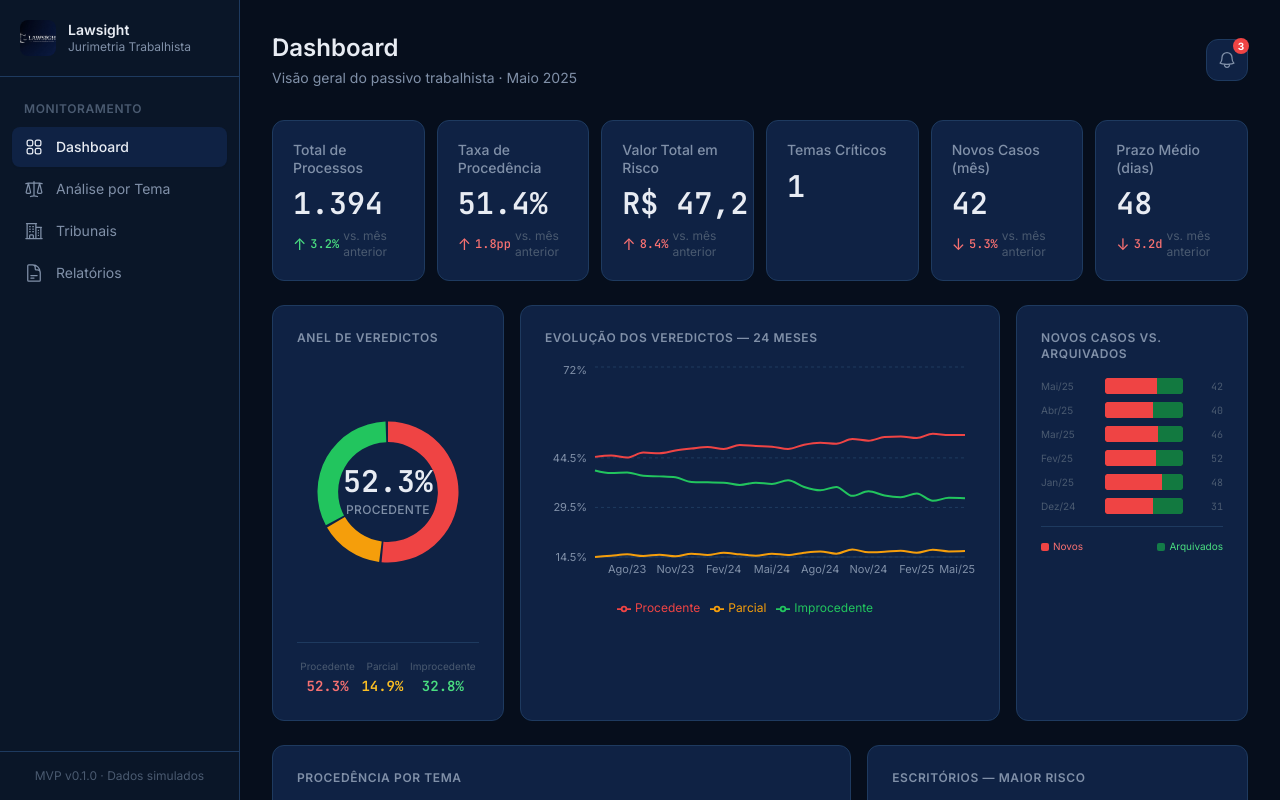
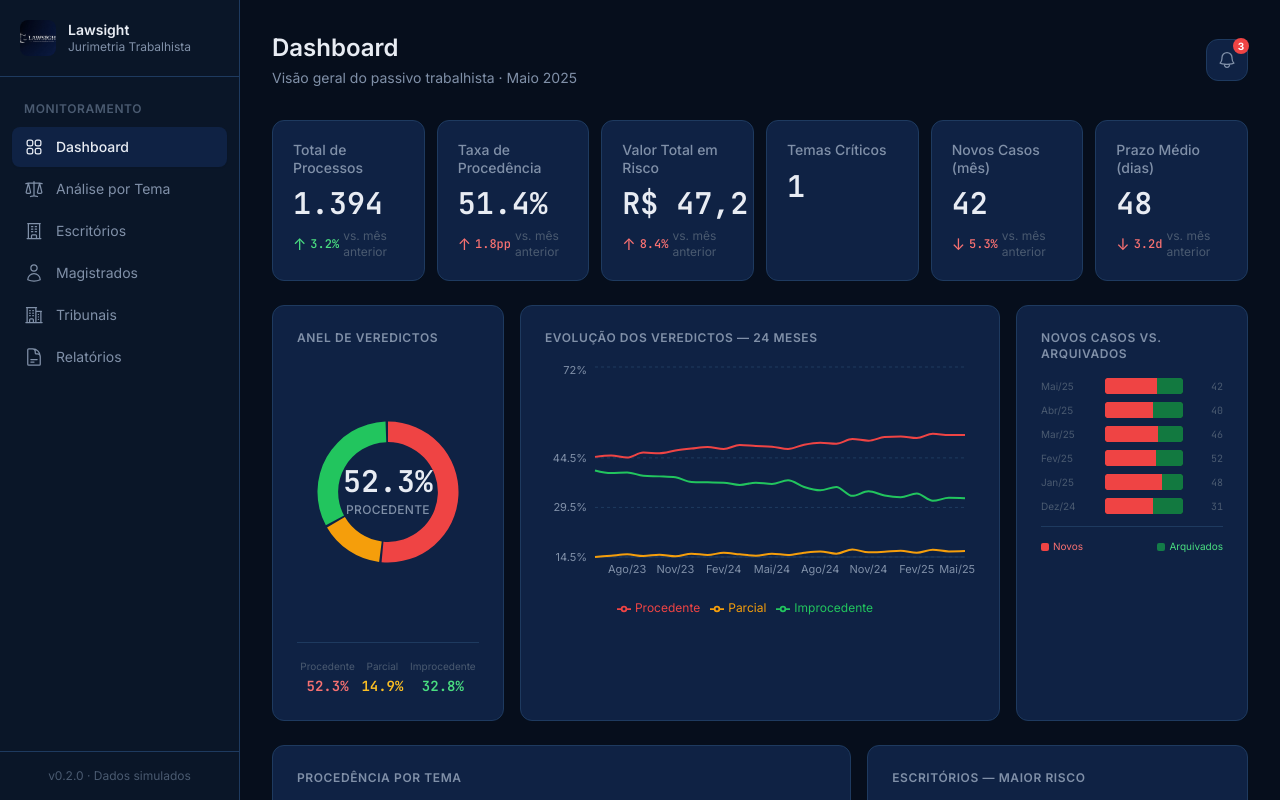
Before and after one commit to igormartins4/lawsight, a React (Vite) app: page /#/dashboard in a window 1280 px wide. Built offline with nearby package versions, Linux system fonts and the light colour scheme.

Commit message:
feat: atualizar navegação com rotas de Escritórios e Magistrados
- Adiciona rotas /escritorios, /escritorios/:id e /magistrados ao App
- Adiciona itens Escritórios e Magistrados à Sidebar com ícones
- Atualiza versão para v0.2.0 no rodapé

```diff
--- a/src/App.jsx
+++ b/src/App.jsx
@@ -3,6 +3,9 @@ import AppLayout from './components/layout/AppLayout.jsx'
 import Dashboard from './pages/Dashboard.jsx'
 import Temas from './pages/Temas.jsx'
 import TemaDetalhe from './pages/TemaDetalhe.jsx'
+import Escritorios from './pages/Escritorios.jsx'
+import EscritorioDetalhe from './pages/EscritorioDetalhe.jsx'
+import Magistrados from './pages/Magistrados.jsx'
 import Tribunais from './pages/Tribunais.jsx'
 import Relatorios from './pages/Relatorios.jsx'
 
@@ -15,6 +18,9 @@ export default function App() {
           <Route path="dashboard" element={<Dashboard />} />
           <Route path="temas" element={<Temas />} />
           <Route path="temas/:id" element={<TemaDetalhe />} />
+          <Route path="escritorios" element={<Escritorios />} />
+          <Route path="escritorios/:id" element={<EscritorioDetalhe />} />
+          <Route path="magistrados" element={<Magistrados />} />
           <Route path="tribunais" element={<Tribunais />} />
           <Route path="relatorios" element={<Relatorios />} />
         </Route>
--- a/src/components/layout/Sidebar.jsx
+++ b/src/components/layout/Sidebar.jsx
@@ -17,6 +17,24 @@ const navItems = [
     icon: (
       <svg xmlns="http://www.w3.org/2000/svg" className="w-5 h-5 flex-shrink-0" fill="none" viewBox="0 0 24 24" strokeWidth={1.5} stroke="currentColor">
         <path strokeLinecap="round" strokeLinejoin="round" d="M12 3v17.25m0 0c-1.472 0-2.882.265-4.185.75M12 20.25c1.472 0 2.882.265 4.185.75M18.75 4.97A48.416 48.416 0 0012 4.5c-2.291 0-4.545.16-6.75.47m13.5 0c1.01.143 2.01.317 3 .52m-3-.52l2.62 10.726c.122.499-.106 1.028-.589 1.202a5.988 5.988 0 01-2.031.352 5.988 5.988 0 01-2.031-.352c-.483-.174-.711-.703-.59-1.202L18.75 4.971zm-16.5.52c.99-.203 1.99-.377 3-.52m0 0l2.62 10.726c.122.499-.106 1.028-.589 1.202a5.989 5.989 0 01-2.031.352 5.989 5.989 0 01-2.031-.352c-.483-.174-.711-.703-.59-1.202L5.25 4.971z" />
+      </svg>
+    ),
+  },
+  {
+    to: '/escritorios',
+    label: 'Escritórios',
+    icon: (
+      <svg xmlns="http://www.w3.org/2000/svg" className="w-5 h-5 flex-shrink-0" fill="none" viewBox="0 0 24 24" strokeWidth={1.5} stroke="currentColor">
+        <path strokeLinecap="round" strokeLinejoin="round" d="M3.75 21h16.5M4.5 3h15M5.25 3v18m13.5-18v18M9 6.75h1.5m-1.5 3h1.5m-1.5 3h1.5m3-6H15m-1.5 3H15m-1.5 3H15M9 21v-3.375c0-.621.504-1.125 1.125-1.125h3.75c.621 0 1.125.504 1.125 1.125V21" />
+      </svg>
+    ),
+  },
+  {
+    to: '/magistrados',
+    label: 'Magistrados',
+    icon: (
+      <svg xmlns="http://www.w3.org/2000/svg" className="w-5 h-5 flex-shrink-0" fill="none" viewBox="0 0 24 24" strokeWidth={1.5} stroke="currentColor">
+        <path strokeLinecap="round" strokeLinejoin="round" d="M15.75 6a3.75 3.75 0 11-7.5 0 3.75 3.75 0 017.5 0zM4.501 20.118a7.5 7.5 0 0114.998 0A17.933 17.933 0 0112 21.75c-2.676 0-5.216-.584-7.499-1.632z" />
       </svg>
     ),
   },
@@ -43,7 +61,6 @@ const navItems = [
 export default function Sidebar() {
   return (
     <aside className="w-60 bg-navy-900 border-r border-navy-600 flex flex-col flex-shrink-0">
-      {/* Logo */}
       <div className="p-5 border-b border-navy-600">
         <div className="flex items-center gap-3">
           <img src={logo} alt="Lawsight" className="w-9 h-9 rounded-lg object-cover flex-shrink-0" />
@@ -54,7 +71,6 @@ export default function Sidebar() {
         </div>
       </div>
 
-      {/* Navigation */}
       <nav className="flex-1 p-3 space-y-0.5">
         <p className="text-silver-400 text-xs font-semibold uppercase tracking-wider px-3 py-2 mt-1">Monitoramento</p>
         {navItems.map((item) => (
@@ -75,9 +91,8 @@ export default function Sidebar() {
         ))}
       </nav>
 
-      {/* Footer */}
       <div className="p-4 border-t border-navy-600">
-        <p className="text-silver-400 text-xs text-center">MVP v0.1.0 · Dados simulados</p>
+        <p className="text-silver-400 text-xs text-center">v0.2.0 · Dados simulados</p>
       </div>
     </aside>
   )
```
